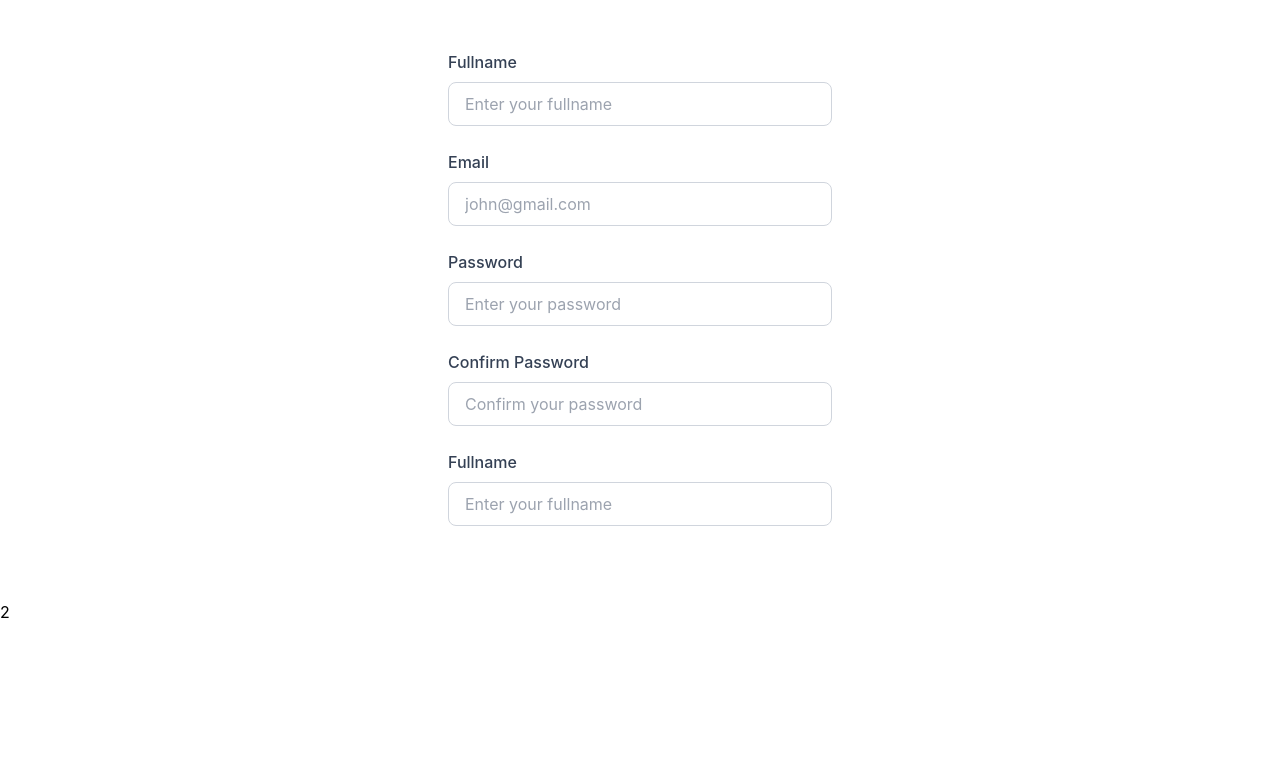
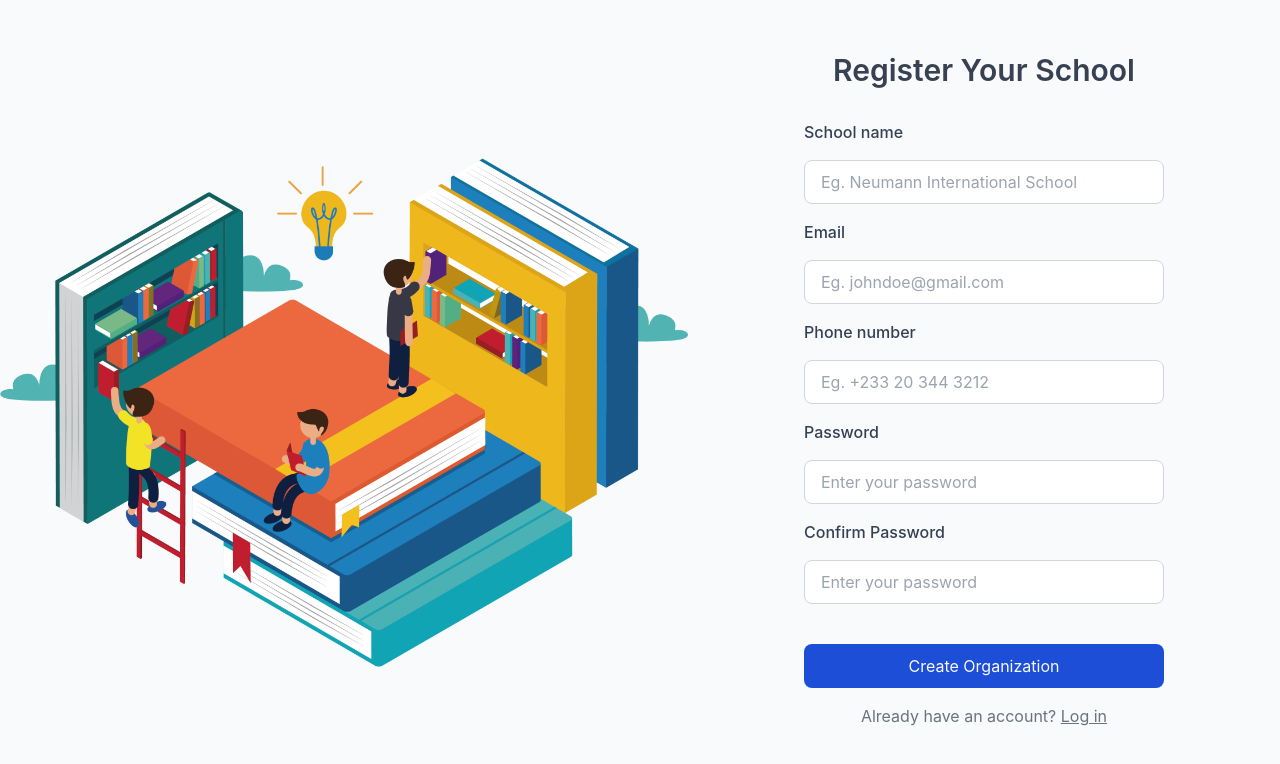
Before and after one commit to Boateng24/School-Management-App, a React (Create React App) app in the folder frontend/: page /signup in a window 1280 px wide. Shown: the top 764 px of the page. Built offline with nearby package versions, Linux system fonts and the light colour scheme.

Commit message:
Project Setup

```diff
--- a/frontend/package.json
+++ b/frontend/package.json
@@ -10,6 +10,7 @@
     "react": "^18.2.0",
     "react-dom": "^18.2.0",
     "react-redux": "^8.0.4",
+    "react-router-dom": "^6.4.2",
     "react-scripts": "5.0.1",
     "web-vitals": "^2.1.4"
   },
--- a/frontend/src/App.js
+++ b/frontend/src/App.js
@@ -1,9 +1,20 @@
 import SignUp from "./pages/signup/SignUp";
+import SignIn from "./pages/signin/SignIn";
+import { BrowserRouter as Router, Routes, Route } from "react-router-dom";
+import { Provider } from "react-redux";
+import store from "./app/store/store";
 
 function App() {
   return (
     <>
-      <SignUp />
+      <Provider store={store}>
+        <Router>
+          <Routes>
+            <Route element={<SignIn />} path="/" />
+            <Route element={<SignUp />} path="/signup" />
+          </Routes>
+        </Router>
+      </Provider>
     </>
   );
 }
--- /dev/null
+++ b/frontend/src/app/store/store.js
@@ -0,0 +1,12 @@
+import { configureStore } from "@reduxjs/toolkit";
+import schoolRegistrationSlice from "../../features/auth/schoolRegistrationSlice";
+import studentLoginSlice from "../../features/auth/studentLoginSlice";
+
+const store = configureStore({
+  reducer: {
+    schoolRegistration: schoolRegistrationSlice,
+    studentLogin: studentLoginSlice,
+  },
+});
+
+export default store;
--- /dev/null
+++ b/frontend/src/features/auth/schoolRegistrationSlice.js
@@ -0,0 +1,54 @@
+import { createAsyncThunk, createSlice } from "@reduxjs/toolkit";
+
+export const registerSchool = createAsyncThunk(
+  "signUp/registerSchool",
+  async (args, { rejectWithValue }) => {
+    try {
+      const response = await fetch("http://localhost:5000/api/v1/signup", {
+        method: "POST",
+        headers: {
+          Accept: "application/json",
+          "Content-Type": "application/json",
+        },
+        body: JSON.stringify(args),
+      });
+
+      const data = await response.json();
+
+      if (data.status === 200) {
+        return data;
+      } else {
+        return rejectWithValue(data);
+      }
+    } catch (error) {
+      return rejectWithValue(error.response.data);
+    }
+  }
+);
+
+const initialState = {
+  currentUser: null,
+  isRegistering: false,
+  errorMessage: "This is the error message",
+};
+const signUpSlice = createSlice({
+  name: "signUp",
+  initialState,
+  reducers: {},
+  extraReducers: (builder) => {
+    builder
+      .addCase(registerSchool.pending, (state) => {
+        state.isRegistering = true;
+      })
+      .addCase(registerSchool.fulfilled, (state, action) => {
+        state.isRegistering = false;
+        state.currentUser = action.payload;
+      })
+      .addCase(registerSchool.rejected, (state, action) => {
+        state.isRegistering = false;
+        state.errorMessage = action.payload;
+      });
+  },
+});
+
+export default signUpSlice.reducer;
--- /dev/null
+++ b/frontend/src/features/auth/studentLoginSlice.js
@@ -0,0 +1,55 @@
+import { createAsyncThunk, createSlice } from "@reduxjs/toolkit";
+
+export const studentLogin = createAsyncThunk(
+  "login/studentLogin",
+  async (args, { rejectWithValue }) => {
+    try {
+      const response = await fetch("http://localhost:5000/api/v1/login", {
+        method: "POST",
+        headers: {
+          Accept: "application/json",
+          "Content-Type": "application/json",
+        },
+        body: JSON.stringify(args),
+      });
+
+      const data = response.json();
+      console.log("Data", data);
+
+      if (response.status === 200) {
+        return data;
+      } else {
+        return rejectWithValue(data);
+      }
+    } catch (error) {
+      return rejectWithValue(error.response.data);
+    }
+  }
+);
+
+const initialState = {
+  loggedInStudent: null,
+  isLoggingIn: false,
+  errorMessage: null,
+};
+const studentLoginSlice = createSlice({
+  name: " login",
+  initialState,
+  reducers: {},
+  extraReducers: (builder) => {
+    builder
+      .addCase(studentLogin.pending, (state) => {
+        state.isLoggingIn = true;
+      })
+      .addCase(studentLogin.fulfilled, (state, action) => {
+        state.isLoggingIn = false;
+        state.loggedInStudent = action.payload;
+      })
+      .addCase(studentLogin.rejected, (state, action) => {
+        state.isLoggingIn = false;
+        state.errorMessage = action.payload;
+      });
+  },
+});
+
+export default studentLoginSlice.reducer;
--- /dev/null
+++ b/frontend/src/pages/signin/SignIn.js
@@ -0,0 +1,83 @@
+import background from "../../assets/background.png";
+import { Link } from "react-router-dom";
+import { useDispatch, useSelector } from "react-redux";
+import { studentLogin } from "../../features/auth/studentLoginSlice";
+
+const SignIn = () => {
+  const dispatch = useDispatch();
+
+  const handleStudentLogin = (e) => {
+    e.preventDefault();
+    dispatch(
+      studentLogin({
+        email: "robertsam@email.com",
+        password: "Robertsam@123",
+      })
+    );
+  };
+  return (
+    <div className="flex">
+      <div className="hidden lg:flex min-w-[50vw] h-[100vh] ">
+        <img src={background} alt="endophin" width={"100%"} />
+      </div>
+      <div className=" flex h-[100vh] flex-1 justify-center items-center">
+        <form action="" onSubmit={handleStudentLogin}>
+          <h1 className="text-3xl text-gray-700 text-center font-[600] mb-8">
+            Welcome Back, Log in.
+          </h1>
+
+          <div className="grid grid-cols-1 gap-4 mb-4">
+            <label htmlFor="email" className="font-[500] text-[#344054]">
+              Email
+            </label>
+            <input
+              // onChange={onChange}
+              //   value={title}
+              type="email"
+              required
+              name="email"
+              placeholder="Eg. johndoe@gmail.com"
+              className="w-[360px] h-[44px] border-[1px] rounded-[8px] border-[#D0D5DD] outline-none px-4"
+            />
+          </div>
+
+          <div className="grid grid-cols-1 gap-4 mb-4">
+            <label htmlFor="passoword" className="font-[500] text-[#344054]">
+              Password
+            </label>
+            <input
+              // onChange={onChange}
+              // value={id_number}
+              type="password"
+              name="password"
+              required
+              placeholder="Enter your password"
+              className="w-[360px] h-[44px] border-[1px] rounded-[8px] border-[#D0D5DD] outline-none px-4"
+            />
+          </div>
+
+          <div className="grid">
+            <button
+              className="w-[360px] bg-blue-700 text-gray-50 h-[44px] rounded-[8px] mt-6 cursor-pointer"
+              // disabled={!canSubmit}
+              type="submit"
+            >
+              Get started
+            </button>
+            <div className="w-[360px]  text-gray-500 h-[44px] text-center rounded-[8px] mt-4">
+              Already have an account?{" "}
+              <span>
+                {" "}
+                <Link to="/signUp" className="underline">
+                  Sign Up
+                </Link>
+              </span>
+            </div>
+          </div>
+        </form>
+      </div>
+    </div>
+  );
+};
+
+export default SignIn;
--- a/frontend/src/pages/signup/SignUp.js
+++ b/frontend/src/pages/signup/SignUp.js
@@ -1,77 +1,138 @@
-import React from "react";
+import background from "../../assets/background.png";
+import { Link } from "react-router-dom";
+import { useDispatch, useSelector } from "react-redux";
+import { registerSchool } from "../../features/auth/schoolRegistrationSlice";
+import { useState } from "react";
 
 const SignUp = () => {
+  const [formData, setFormData] = useState({
+    schoolName: "",
+    email: "",
+    phoneNumber: "",
+    password: "",
+    confirmPassword: "",
+  });
+
+  const onChange = (e) =>
+    setFormData({ ...formData, [e.target.name]: e.target.value });
+
+  const { schoolName, email, phoneNumber, password, confirmPassword } =
+    formData;
+
+  const dispatch = useDispatch();
+  const { currentUser } = useSelector((state) => state.schoolRegistration);
+  console.log("Current User", currentUser);
+
+  // Create a new organization
+  const onSubmit = (e) => {
+    e.preventDefault();
+    dispatch(registerSchool(formData));
+  };
+
   return (
-    <div className=" h-screen">
-      <div className="h-3/4 flex justify-center items-center">
-        {/* <h1>School Management System</h1> */}
-        <div className="h-[500px] w-96  flex justify-center flex-col ">
-          <div className="mb-6">
-            <label htmlFor="title" className="font-[500] text-[#344054] ">
-              Fullname
+    <div className="flex bg-slate-50">
+      <div className="hidden lg:flex min-w-[50vw] h-[100vh] ">
+        <img src={background} alt="endophin" width={"100%"} />
+      </div>
+      <div className=" flex h-[100vh] flex-1 justify-center items-center">
+        <form action="" onSubmit={onSubmit}>
+          <h1 className="text-3xl text-gray-700 text-center font-[600] mb-8">
+            Register Your School
+          </h1>
+
+          <div className="grid grid-cols-1 gap-4 mb-4">
+            <label htmlFor="School name" className="font-[500] text-[#344054]">
+              School name
             </label>
             <input
-              type="title"
+              onChange={onChange}
+              value={schoolName}
+              type="text"
+              name="schoolName"
               required
-              name="fullname"
-              placeholder="Enter your fullname"
-              className=" mt-2 w-96 h-[44px] border-[1px] rounded-[8px] border-[#D0D5DD] outline-none px-4"
+              placeholder="Eg. Neumann International School"
+              className="w-[360px] h-[44px] border-[1px] rounded-[8px] border-[#D0D5DD] outline-none px-4"
             />
           </div>
-          <div className="mb-6 ">
+          <div className="grid grid-cols-1 gap-4 mb-4">
             <label htmlFor="email" className="font-[500] text-[#344054]">
               Email
             </label>
             <input
+              onChange={onChange}
+              value={email}
               type="email"
               required
               name="email"
-              placeholder="john@gmail.com"
-              className=" mt-2 w-96 h-[44px] border-[1px] rounded-[8px] border-[#D0D5DD] outline-none px-4 "
+              placeholder="Eg. johndoe@gmail.com"
+              className="w-[360px] h-[44px] border-[1px] rounded-[8px] border-[#D0D5DD] outline-none px-4"
             />
           </div>
-          <div className="mb-6">
-            <label htmlFor="password" className="font-[500] text-[#344054]">
+          <div className="grid grid-cols-1 gap-4 mb-4">
+            <label htmlFor="phoneNumber" className="font-[500] text-[#344054]">
+              Phone number
+            </label>
+            <input
+              onChange={onChange}
+              value={phoneNumber}
+              type="tel"
+              name="phoneNumber"
+              required
+              placeholder="Eg. +233 20 344 3212"
+              className="w-[360px] h-[44px] border-[1px] rounded-[8px] border-[#D0D5DD] outline-none px-4"
+            />
+          </div>
+          <div className="grid grid-cols-1 gap-4 mb-4">
+            <label htmlFor="passoword" className="font-[500] text-[#344054]">
               Password
             </label>
             <input
+              onChange={onChange}
+              value={password}
               type="password"
+              name="password"
               required
-              name="password"
               placeholder="Enter your password"
-              className=" mt-2 w-96 h-[44px] border-[1px] rounded-[8px] border-[#D0D5DD] outline-none px-4"
+              className="w-[360px] h-[44px] border-[1px] rounded-[8px] border-[#D0D5DD] outline-none px-4"
             />
           </div>
-          <div className="mb-6">
+          <div className="grid grid-cols-1 gap-4 mb-4">
             <label
-              htmlFor="confirmPassword"
+              htmlFor="confirmPassoword"
               className="font-[500] text-[#344054]"
             >
               Confirm Password
             </label>
             <input
+              onChange={onChange}
+              value={confirmPassword}
               type="password"
+              name="confirmPassword"
               required
-              name="password"
-              placeholder="Confirm your password"
-              className=" mt-2 w-96 h-[44px] border-[1px] rounded-[8px] border-[#D0D5DD] outline-none px-4"
+              placeholder="Enter your password"
+              className="w-[360px] h-[44px] border-[1px] rounded-[8px] border-[#D0D5DD] outline-none px-4"
             />
           </div>
-          <div className="mb-6">
-            <label htmlFor="title" className="font-[500] text-[#344054]">
-              Fullname
-            </label>
-            <input
-              type="title"
-              required
-              name="fullname"
-              placeholder="Enter your fullname"
-              className=" mt-2 w-96 h-[44px] border-[1px] rounded-[8px] border-[#D0D5DD] outline-none px-4"
-            />
+          <div className="grid">
+            <button
+              className="w-[360px] bg-blue-700 hover:bg-blue-900 text-gray-50 h-[44px] rounded-[8px] mt-6 cursor-pointer"
+              // disabled={!canSubmit}
+              type="submit"
+            >
+              Create Organization
+            </button>
+            <div className="w-[360px]  text-gray-500 h-[44px] text-center rounded-[8px] mt-4">
+              Already have an account?{" "}
+              <span>
+                {" "}
+                <Link to="/" className="underline">
+                  Log in
+                </Link>
+              </span>
+            </div>
           </div>
-        </div>
+        </form>
       </div>
-      <div>2</div>
     </div>
   );
 };
```
Also changed, not shown: frontend/src/assets/background.png (added), 1 other file (tests, documents, lock files or other folders).
